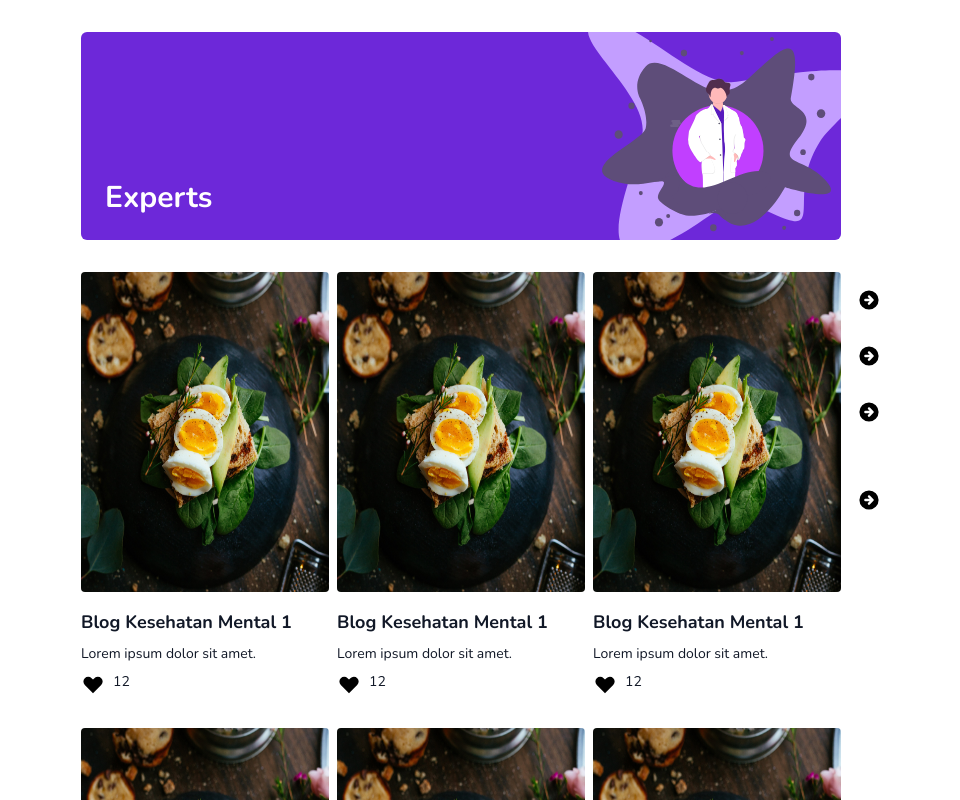
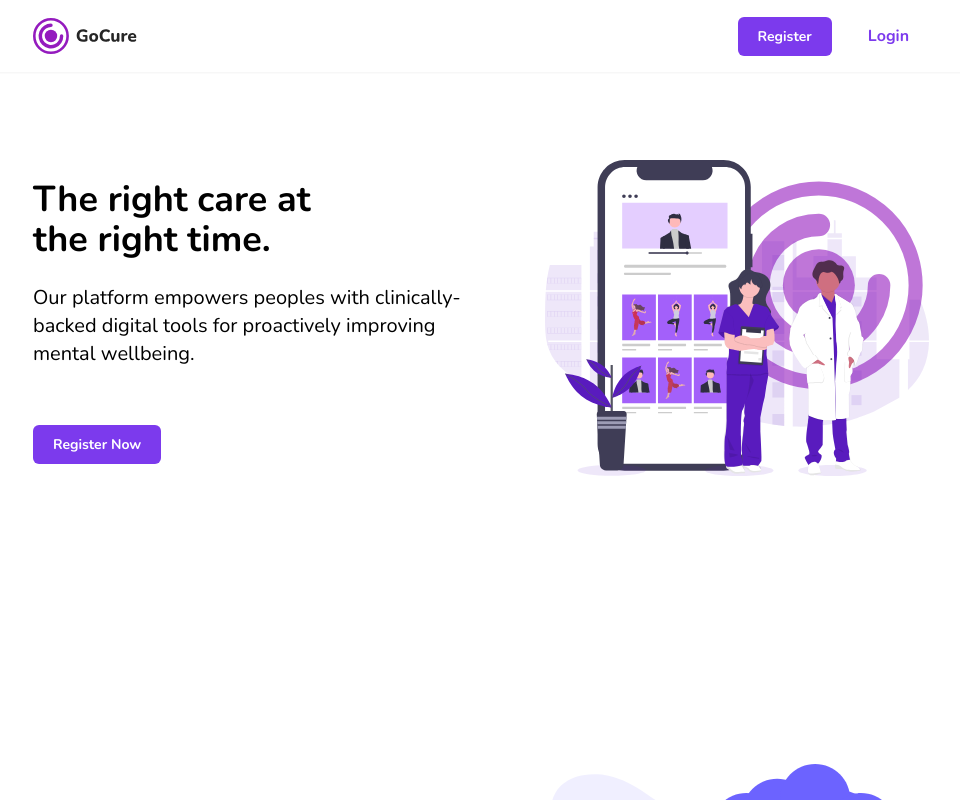
Before and after one commit to yeojaxr/GP2-GoCure, a React (Create React App) app: page /register in a window 1280 px wide. Shown: the top 800 px of the page, without its empty margins (159-1119 px from the left). Built offline with nearby package versions, Linux system fonts and the light colour scheme.

Commit message:
nambahin bg buat landing page dan login register

```diff
--- a/src/App.jsx
+++ b/src/App.jsx
@@ -9,12 +9,12 @@ import Register from "./pages/Register";
 function App() {
   return (
     <>
-      {/* <LandingPage /> */}
+      <LandingPage />
       {/* <Article /> */}
       {/* <Login /> */}
       {/* <Register /> */}
       {/* <Blog /> */}
-      <Expert />
+      {/* <Expert /> */}
     </>
   );
 }
--- a/src/components/Form.jsx
+++ b/src/components/Form.jsx
@@ -9,7 +9,7 @@ const Form = (props) => {
                         <label className="tracking-wide text-sm font-bold">
                             {props.title}
                         </label>
-                        <input className="text-gray-900 appearance-none block w-full bg-gray-200 border border-gray-200 rounded py-2 px-2 my-2 text-xs leading-tight focus:outline-none focus:bg-white focus:border-gray-500" placeholder={props.desc} />
+                        <input className="text-gray-900 appearance-none block w-full bg-gray-100 border border-gray-100 rounded py-2 px-2 my-2 text-xs leading-tight focus:outline-none focus:bg-white focus:border-gray-500" placeholder={props.desc} />
                     </div>
                 </div>
 
--- a/src/components/SmallButton.jsx
+++ b/src/components/SmallButton.jsx
@@ -5,7 +5,7 @@ const SmallButton = (props) => {
     return (
         <div>
             <a href={props.url}>
-                <Link to="/" className="py-3 px-6 bg-purple-600 hover:bg-pink-600 rounded-md text-white text-sm font-bold">
+                <Link to="/" className="py-2.5 px-5 bg-purple-600 hover:bg-pink-600 rounded-md text-white text-sm font-bold">
                     {props.title}
                 </Link>
             </a>
--- /dev/null
+++ b/src/components/SmallText.jsx
@@ -0,0 +1,16 @@
+import React from 'react'
+import { Link } from 'react-router-dom';
+
+const SmallText = (props) => {
+    return (
+        <div>
+            <a href={props.url}>
+                <Link to="/" className="py-2.5 px-5 bg-transparent rounded-md text-purple-600 hover:text-pink-600 text-l font-bold">
+                    {props.title}
+                </Link>
+            </a>
+        </div>
+    )
+}
+
+export default SmallText
--- /dev/null
+++ b/src/css/style.css
@@ -0,0 +1,27 @@
+.fixxed {
+    position: fixed;
+    z-index: 999;
+    width: 100%;
+}
+
+.bg-extra-content {
+    background-color: #f0f5ff;
+}
+
+body::-webkit-scrollbar {
+    width: 0.5rem;
+}
+
+body::-webkit-scrollbar-track {
+    background: #ffffff;
+}
+
+body::-webkit-scrollbar-thumb {
+    background: #4e4e4e;
+    border-radius: 8px;
+}
+
+.bg-screen-blob {
+    background-image: url('../images/bg-screen.svg');
+    background-size: cover;
+}
--- a/src/pages/LandingPage.jsx
+++ b/src/pages/LandingPage.jsx
@@ -1,17 +1,39 @@
-import CallButton from "../components/CallButton";
-import CallText from "../components/CallText";
 import HeadImg from "../images/home/header.svg";
 import FeatureCard from "../components/FeatureCard";
 import ProfileImg from "../images/home/profile.svg";
 import FeatureImg from "../images/home/video.svg";
 import React from "react";
 import FeatureList from "../components/FeatureList";
+import LogoImg from '../images/logo.svg';
+import SmallButton from "../components/SmallButton";
+import SmallText from "../components/SmallText";
+import "../css/style.css";
+import BgImg from "../images/bg-wave.svg";
 
 export default function LandingPage() {
   return (
-    <div className="px-48 pt-40">
+    <div>
 
-      <div className="flex flex-row justify-between items-center gap-x-12">
+      <nav className="bg-white py-1 fixxed px-48 shadow-sm">
+          <div className="">
+              <div class="relative flex items-center justify-between h-16">
+
+                  {/* LOGO */}
+                  <div className="flex items-center">
+                    <img className="h-9" src={LogoImg} alt="Workflow" />
+                  </div>
+
+                  {/* MENU */}
+                  <div className="flex items-center justify-end space-x-4">
+                    <SmallButton title="Register" />
+                    <SmallText title="Login" />
+                  </div>
+
+              </div>
+          </div>
+      </nav>
+
+      <div className="px-48 pt-40 flex flex-row justify-between items-center gap-x-12">
         <div className="flex flex-col">
           <p className="text-4xl font-bold">
             The right care at
@@ -24,14 +46,13 @@ export default function LandingPage() {
             improving mental wellbeing.
           </p>
           <div className="pt-16 flex flex-row gap-x-8">
-            <CallButton />
-            <CallText />
+            <SmallButton title="Register Now" />
           </div>
         </div>
         <img className="w-96" src={HeadImg} alt="" />
       </div>
 
-      <div className="pt-60 flex flex-row justify-between items-center gap-x-12">
+      <div className="px-48 pt-72 pb-12 flex flex-row justify-between items-center gap-x-12">
         <div className="flex flex-col">
           <p className="text-4xl font-bold">
             Who we are?
@@ -55,9 +76,10 @@ export default function LandingPage() {
         </div>
       </div> */}
 
+      <img src={BgImg} className="w-full" />
 
-      <div className="py-60 flex flex-row justify-between items-center gap-x-12">
-        <div className="flex flex-col justify-between items-center mr-8">
+      <div className="bg-extra-content px-48 pb-60 flex flex-row justify-between items-center gap-x-12">
+        <div className="flex flex-col mr-8">
           <div className="font-bold text-4xl">
             Here's our content that you might like
           </div>
@@ -65,10 +87,21 @@ export default function LandingPage() {
           <FeatureList title="Videos" />
           <FeatureList title="Experts" />
         </div>
+        <img className="w-96" src={FeatureImg} alt="" />
+      </div>
 
+      <div className="px-48 py-60 flex flex-row justify-between items-center gap-x-12">
+        <div className="flex flex-col mr-8">
+          <div className="font-bold text-4xl">
+            Our user stories
+          </div>
+          <FeatureList title="Blogs" />
+          <FeatureList title="Videos" />
+          <FeatureList title="Experts" />
+        </div>
         <img className="w-96" src={FeatureImg} alt="" />
+      </div>
 
-      </div>
 
     </div>
   );
--- a/src/pages/Login.jsx
+++ b/src/pages/Login.jsx
@@ -6,7 +6,8 @@ import LogoImg from '../images/logo.svg'
 
 const Login = () => {
     return (
-        <div className="bg-purple-700 h-screen flex">
+        <div>
+            <div className="bg-screen-blob h-screen">
                 <div className="px-64 py-16 flex items-center">
                     <div className="rounded-2xl bg-white h-full flex items-center">
                         <div className="grid grid-cols-2">
@@ -27,6 +28,7 @@ const Login = () => {
 
                 </div>
             </div>
+        </div>
     )
 }
 
--- a/src/pages/Register.jsx
+++ b/src/pages/Register.jsx
@@ -6,7 +6,8 @@ import LogoImg from '../images/logo.svg'
 
 const Register = () => {
     return (
-        <div className="bg-purple-700 h-full flex">
+        <div>
+            <div className="bg-screen-blob h-full">
                 <div className="px-64 py-12 flex items-center">
                     <div className="rounded-2xl bg-white h-full flex items-center">
                         <div className="grid grid-cols-2">
@@ -29,6 +30,7 @@ const Register = () => {
 
                 </div>
             </div>
+        </div>
     )
 }
 
```
Also changed, not shown: src/components/Testimonial.jsx (added), src/images/bg-screen.svg (added), src/images/bg-wave.svg (added). Lines whose indentation alone changed are shown as unchanged.
